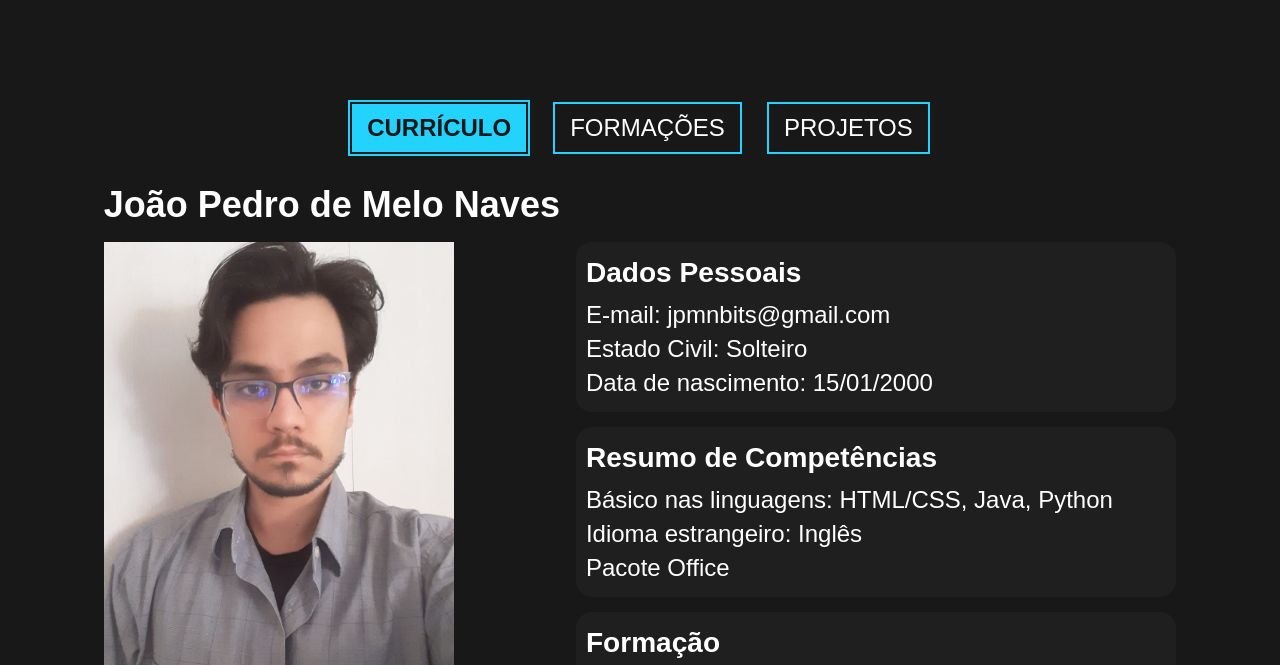
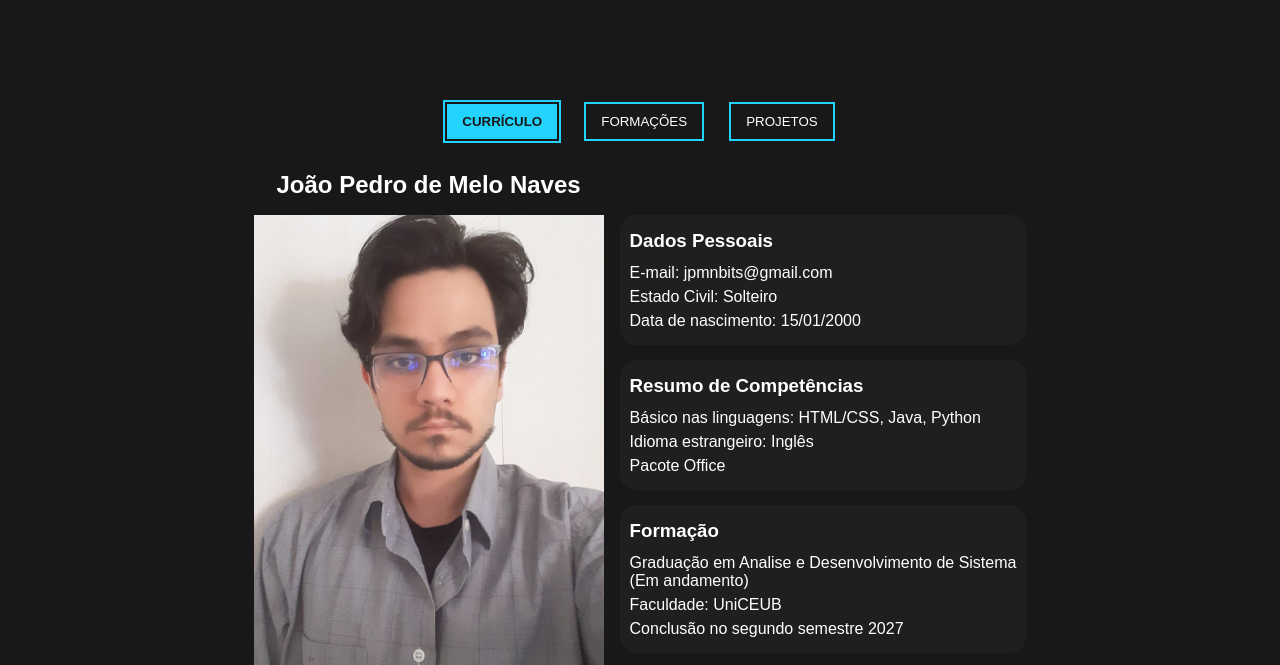
Before and after one commit to BirdMelo/curriculo, a plain HTML site: page index.html in a window 1280 px wide. Shown: the top 665 px of the page. Drawn offline with Linux system fonts and the light colour scheme.

Commit message:
concertando fonte

```diff
--- a/Style/header.css
+++ b/Style/header.css
@@ -26,10 +26,3 @@ header button {
         font-size: 0.6rem;
     }
 }
-@media screen and (min-width:768px) {
-
-    header button {
-        font-size: 1.5rem;
-    }
-
-}
--- a/Style/index.css
+++ b/Style/index.css
@@ -38,9 +38,3 @@ body {
 .showContent#training_section {
     display: flex;
 }
-
-@media screen and (min-width: 768px){
-    body {
-        font-size: 1.5rem;
-    }
-}
```
